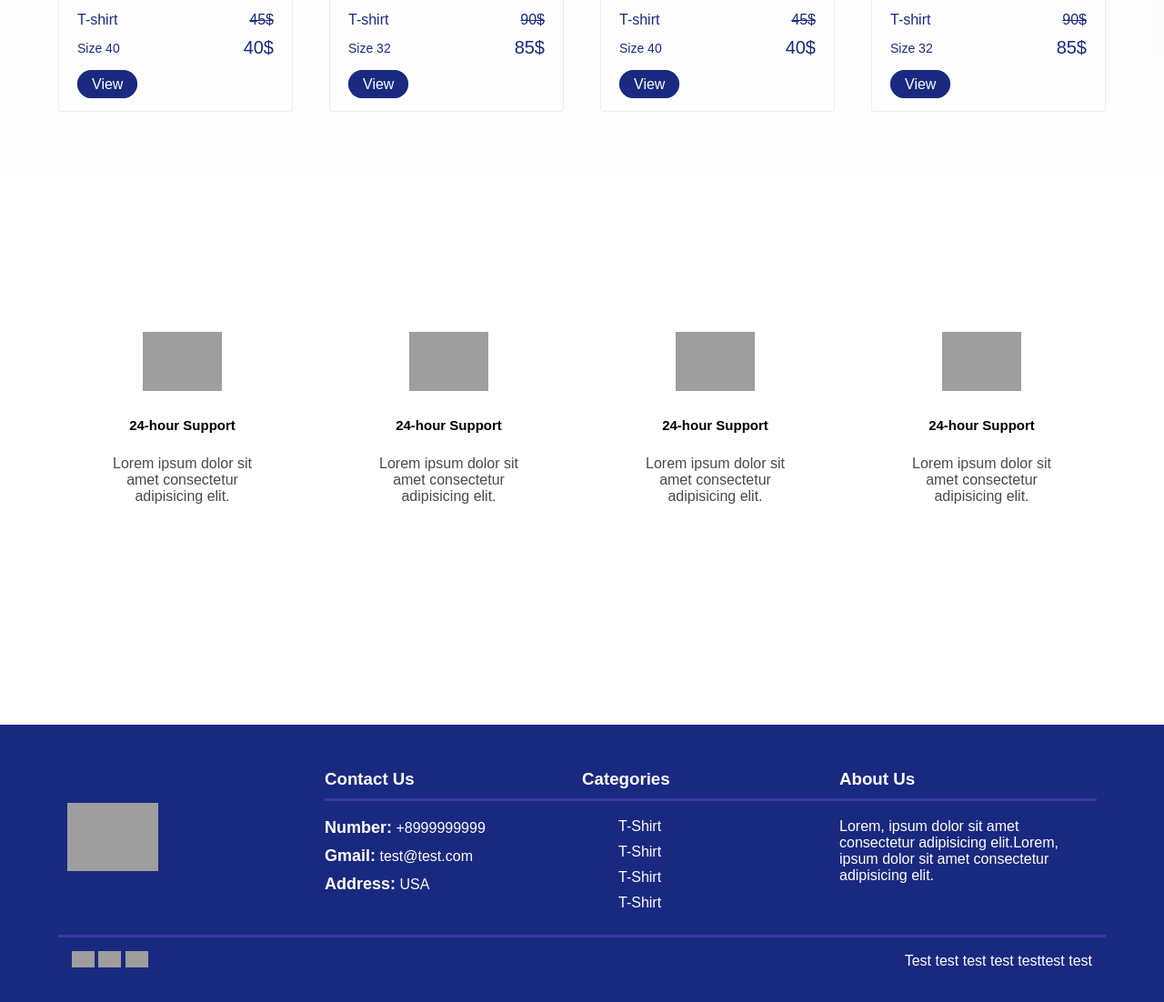
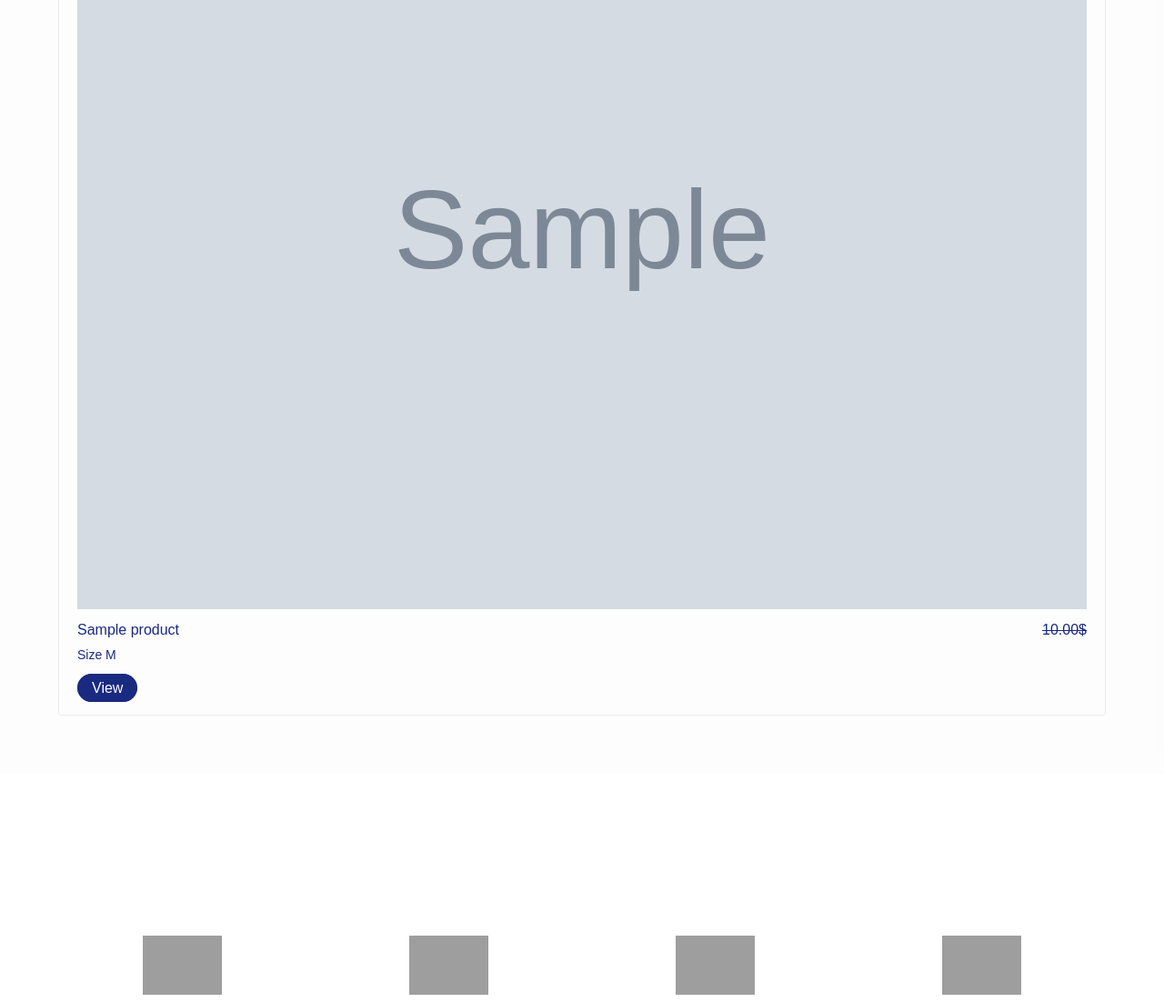
Before and after one commit to Yaseen-Naqash/advanceweb4, a Django app: page / in a window 1280 px wide. Shown: the part 701-1803 px from the top of the page at 91% size. Run offline with Django 5.2, Linux system fonts and the light colour scheme; tables that the repository leaves empty hold one stand-in row (values such as "Sample post"); grey boxes marked "Sample" are stand-in pictures; grey boxes are pictures that could not be loaded.

Commit message:
session 4

```diff
--- a/advanceweb4/settings.py
+++ b/advanceweb4/settings.py
@@ -129,3 +129,7 @@
 DEFAULT_AUTO_FIELD = 'django.db.models.BigAutoField'
 
 STATICFILES_DIRS = [BASE_DIR / 'static']
+
+
+MEDIA_URL = 'media/'
+MEDIA_ROOT = 'uploaded_images'
--- a/advanceweb4/urls.py
+++ b/advanceweb4/urls.py
@@ -17,7 +17,13 @@
 from django.contrib import admin
 from django.urls import path, include
 
+
+from django.conf.urls.static import static
+from django.conf import settings
+
+
 urlpatterns = [
     path('admin/', admin.site.urls),
     path('',include('base.urls')),
 ]
+urlpatterns += static(settings.MEDIA_URL, document_root=settings.MEDIA_ROOT)
--- a/base/models.py
+++ b/base/models.py
@@ -1,39 +1,60 @@
 from django.db import models
 from django_jalali.db import models as jmodels
+from django.contrib.auth.models import User
 
 # Create your models here.
-class Book(models.Model):
-    LANGUAGES = [
-        ('0','farsi'),
-        ('1','arabic'),
-        ('2','english'),
+class Product(models.Model):
+    SIZES = [
+        ('0','M'),
+        ('1','L'),
+        ('2','XL'),
+        ('3','XXL'),
     ]
-    title = models.CharField(max_length=127, null=True,default='test', verbose_name='نام')
-    description = models.TextField(max_length=2047, null=True, blank=True, verbose_name='توضیحات')
-    price = models.IntegerField(default=99, verbose_name='قیمت')
-    rate = models.DecimalField(max_digits=3, decimal_places=2, null=True, blank=True, default=0.00, verbose_name='امتیاز')
-    publisher = models.CharField(max_length=127, null=True, blank=True, verbose_name='ناشر')
-    is_released = models.BooleanField( default=True, blank=True, verbose_name='انتشار')
-    release_date = jmodels.jDateField(null=True, blank=True, verbose_name='تاریخ انتشار')
-    created_at = models.DateTimeField(null=True, auto_now_add=True, verbose_name='تاریخ ساخت')
-    updated_at = models.DateTimeField(null=True, auto_now=True, verbose_name='تاریخ آپدیت')
-    language = models.CharField(max_length=1, choices=LANGUAGES, default='0', verbose_name='زبان')
-    writer = models.ForeignKey('Writer',on_delete=models.SET_NULL, null=True, blank=True, verbose_name='نویسنده')
-    categories = models.ManyToManyField('Category', blank=True, verbose_name='دسته بمدی')
+
+
+    title = models.CharField(max_length=127, null=True, verbose_name='عنوان')
+    price = models.DecimalField(max_digits=4, null=True, decimal_places=2, verbose_name='قیمت')
+    size = models.CharField(max_length=1, null=True, choices=SIZES, verbose_name='سایز')
+    description = models.TextField(max_length=2047, null=True, verbose_name='توضیحات')
+    static_discount = models.DecimalField(max_digits=4, null=True, decimal_places=2, verbose_name='قیمت تخفیف', blank=True)
+    percent_dicount = models.IntegerField(null=True, blank=True)
+
+    product_features = models.ManyToManyField('ProductFeature')
+    image = models.ImageField(upload_to='Product_images/', null=True)
 
     def __str__(self):
         return self.title
 
+    @property
+    def final_price(self):
+        if self.static_discount:
+            return self.price - self.static_discount
+        elif self.percent_dicount:
+            return self.price * (1 - self.percent_dicount/100)
+        else:
+            return self.price
 
-class Writer(models.Model):
-    first_name = models.CharField(max_length=127, null=True)
-    last_name = models.CharField(max_length=127, null=True)
 
-    def __str__(self):
-        return self.first_name + " " + self.last_name
 
-class Category(models.Model):
-    name = models.CharField(max_length=127, null=True)
+class ProductFeature(models.Model):
+    name = models.CharField(max_length=127, null=True, verbose_name='ویژگی')
 
     def __str__(self):
         return self.name
+
+
+class Comment(models.Model):
+    SUGGESTION = [
+        ('0','I suggest this Product'),
+        ('1',"I don't suggest this Product"),
+        ('2','I have no idea.'),
+    ]
+
+    user = models.ForeignKey(User, null=True, on_delete=models.SET_NULL, verbose_name='نویسنده')
+    body = models.TextField(max_length=2047, null=True, verbose_name='متن')
+    suggestion = models.CharField(max_length=1, choices=SUGGESTION, null=True, verbose_name='خلاصه')
+
+    product = models.ForeignKey(Product, null=True, on_delete=models.SET_NULL, verbose_name='محصول')
+
+    def __str__(self):
+        return self.body[:50]
--- a/base/views.py
+++ b/base/views.py
@@ -1,10 +1,15 @@
 from django.shortcuts import render
-
+from .models import Product
 # Create your views here.
 
 def homePage(request):
+    products = Product.objects.all()
+    context = {
 
-    return render(request, 'index.html')
+        'products':products,
+    }
+
+    return render(request, 'index.html', context)
 
 
 def details(request):
--- a/templates/index.html
+++ b/templates/index.html
@@ -6,7 +6,7 @@
     <meta name="viewport" content="width=device-width, initial-scale=1.0" />
     <link rel="stylesheet" href="{% static 'css/style.css' %}" />
     <link rel="stylesheet" href="{% static 'css/responsive.css' %}" />
-    <title>Document</title>
+    <title></title>
   </head>
   <body>
     <!-- Hamber menu -->
@@ -69,25 +69,28 @@
           </div>
         </div>
       </section>
-
       <!-- New Products -->
       <section class="new_products">
         <div class="container">
           <h2>New Products</h2>
 
           <div class="products">
+
+            {% for product in products %}
             <!-- Product 1 -->
             <div class="product">
               <div class="product_card">
-                <img src="{% static 'assets/images/product1.png' %}" alt="Product-1" />
+                <img src="{{ product.image.url }}" alt="Product-1" />
                 <div class="card_body">
                   <div class="body_part">
-                    <p class="title">T-shirt</p>
-                    <p class="price">45$</p>
+                    <p class="title">{{ product.title }}</p>
+                    <p class="price" {% if product.price == product.final_price %}style="text-decoration: none;"{% endif %} >{{ product.price }}$</p>
                   </div>
                   <div class="body_part">
-                    <p class="description">Size 40</p>
-                    <p class="discount">40$</p>
+                    <p class="description">Size {{ product.get_size_display }}</p>
+                    {% if product.price != product.final_price %}
+                    <p class="discount">{{ product.final_price }}$</p>
+                    {% endif %}
                   </div>
                   <div class="product_btn">
                     <a href="{% url 'details_url' %}" class="product_button">View</a>
@@ -96,60 +99,8 @@
               </div>
             </div>
 
-            <!-- Product 2 -->
-            <div class="product">
-              <div class="product_card">
-                <img src="{% static 'assets/images/product2.jpg' %}" alt="Product-2" />
-                <div class="card_body">
-                  <div class="body_part">
-                    <p class="title">T-shirt</p>
-                    <p class="price">90$</p>
-                  </div>
-                  <div class="body_part">
-                    <p class="description">Size 32</p>
-                    <p class="discount">85$</p>
-                  </div>
-                  <a href="{% url 'details_url' %}" class="product_button">View</a>
-                </div>
-              </div>
-            </div>
+            {% endfor %}
 
-            <!-- Product 3 -->
-            <div class="product">
-              <div class="product_card">
-                <img src="{% static 'assets/images/product1.png' %}" alt="Product-3" />
-                <div class="card_body">
-                  <div class="body_part">
-                    <p class="title">T-shirt</p>
-                    <p class="price">45$</p>
-                  </div>
-                  <div class="body_part">
-                    <p class="description">Size 40</p>
-                    <p class="discount">40$</p>
-                  </div>
-                  <a href="{% url 'details_url' %}" class="product_button">View</a>
-                </div>
-              </div>
-            </div>
-
-            <!-- Product 4 -->
-            <div class="product">
-              <div class="product_card">
-                <img src="{% static 'assets/images/product2.jpg' %}" alt="Product-4" />
-                <div class="card_body">
-                  <div class="body_part">
-                    <p class="title">T-shirt</p>
-                    <p class="price">90$</p>
-                  </div>
-                  <div class="body_part">
-                    <p class="description">Size 32</p>
-                    <p class="discount">85$</p>
-                  </div>
-
-                  <a href="{% url 'details_url' %}" class="product_button">View</a>
-                </div>
-              </div>
-            </div>
           </div>
         </div>
       </section>
```
Also changed, not shown: base/admin.py (+12 -4 lines), base/migrations/0003_productfeature_remove_book_categories_and_more.py (added), base/migrations/0004_comment_product_alter_comment_suggestion.py (added), base/migrations/0005_product_image.py (added).
